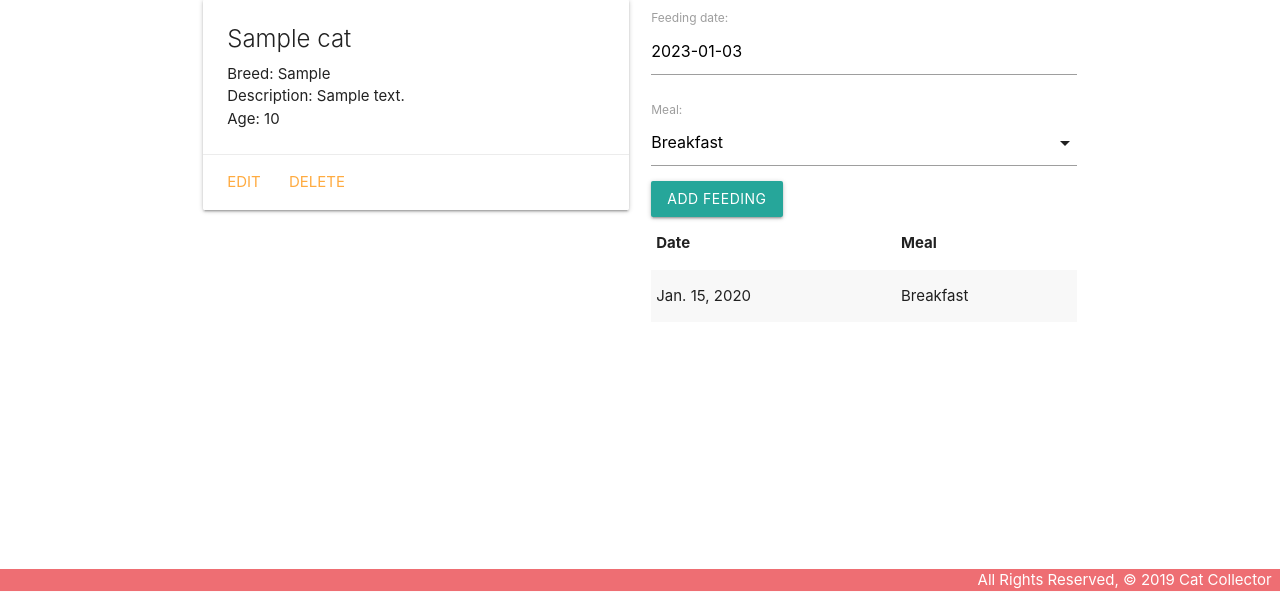
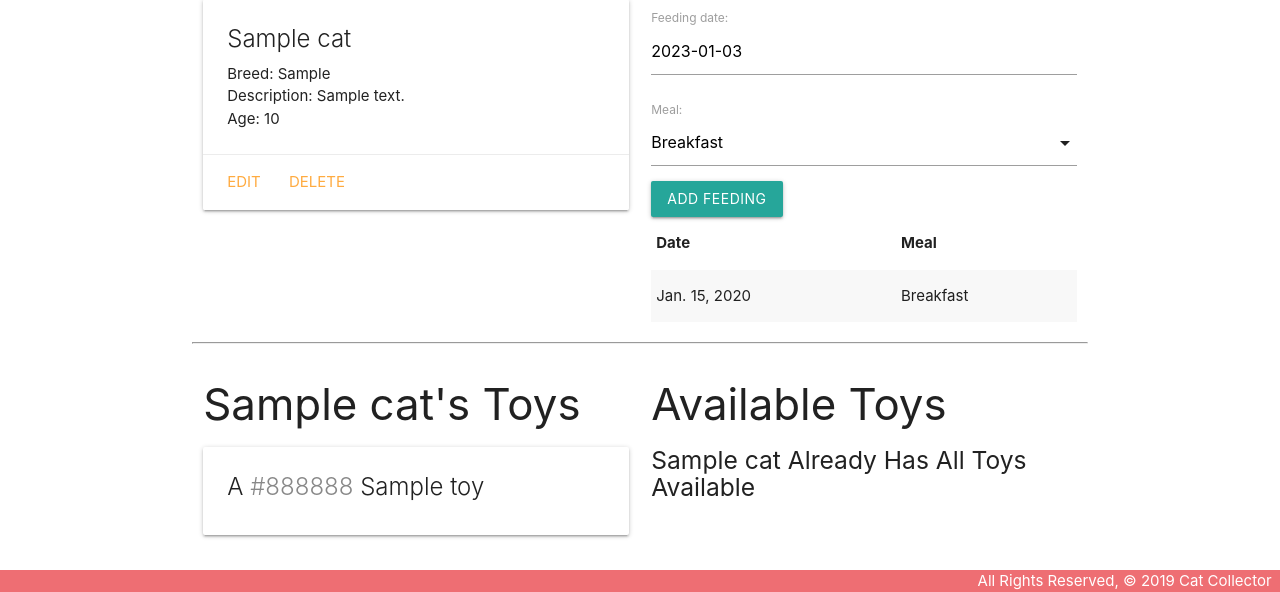
Before and after one commit to MLeys/catcollector, a Django app: page /cats/1/ in a window 1280 px wide. Shown: the part 209-801 px from the top of the page. Run offline with Django 4.2, Linux system fonts and the light colour scheme; tables that the repository leaves empty hold one stand-in row (values such as "Sample post").

Commit message:
Finished final lab

```diff
--- a/main_app/models.py
+++ b/main_app/models.py
@@ -23,7 +23,11 @@ class Cat(models.Model):
 	name = models.CharField(max_length=100)
 	breed = models.CharField(max_length=100)
 	description = models.TextField(max_length=250)
+	toys = models.ManyToManyField(Toy)
 	age = models.IntegerField()
+
+	def __str__(self):
+		return self.name
 
 	# THIS HANDLES REDIRECTS FOR OUR CBV's
 	def get_absolute_url(self):
--- a/main_app/templates/cats/detail.html
+++ b/main_app/templates/cats/detail.html
@@ -47,7 +47,48 @@
     </table>
   </div>
 </div>
-
+<hr>
+<div class="row">
+  <div class="col s6">
+    <h3>{{ cat.name }}'s Toys</h3>
+    {% if cat.toys.count %}
+      {% for toy in cat.toys.all %}
+        <div class="card">
+          <div class="card-content">
+            <span class="card-title">
+              A <span style="color: {{ toy.color }}">{{ toy.color }}</span> {{ toy.name }}
+            </span>
+          </div>
+        </div>
+      {% endfor %}
+    {% else %}
+      <h5>No Toys :(</h5>
+    {% endif %}
+  </div>
+  <!-- Available toys will come after this line -->
+  <div class="col s6">
+    <h3>Available Toys</h3>
+    {% if toys.count %}
+      {% for toy in toys.all %}
+        <div class="card">
+          <div class="card-content">
+            <span class="card-title">
+              A <span style="color: {{ toy.color }}">{{ toy.color }}</span> {{ toy.name }}
+            </span>
+          </div>
+          <div class="card-action">
+            <form action="{% url 'assoc_toy' cat.id toy.id %}" method="post">
+              {% csrf_token %}
+              <button type="submit" class="btn">Add</button>
+            </form>
+          </div>
+        </div>
+      {% endfor %}
+    {% else %}
+      <h5>{{cat.name}} Already Has All Toys Available</h5>
+    {% endif %}
+  </div>
+</div>
 <script>
 	// select the element, rember django gives us id's on our form
 	const selectEl = document.querySelector('#id_meal');
--- a/main_app/urls.py
+++ b/main_app/urls.py
@@ -17,9 +17,13 @@ urlpatterns = [
 	path('cats/<int:pk>/update/', views.CatUpdate.as_view(), name='cats_update'),
 	path('cats/<int:pk>/delete/', views.CatDelete.as_view(), name='cats_delete'),
 	path('cats/<int:cat_id>/add_feeding/', views.add_feeding, name='add_feeding'),
-  path('toys/', views.ToyList.as_view(), name='toys_index'),
-  path('toys/<int:pk>/', views.ToyDetail.as_view(), name='toys_detail'),
-  path('toys/create/', views.ToyCreate.as_view(), name='toys_create'),
-  path('toys/<int:pk>/update/', views.ToyUpdate.as_view(), name='toys_update'),
-  path('toys/<int:pk>/delete/', views.ToyDelete.as_view(), name='toys_delete'),
+	path('toys/', views.ToyList.as_view(), name='toys_index'),
+	path('toys/<int:pk>/', views.ToyDetail.as_view(), name='toys_detail'),
+	path('toys/create/', views.ToyCreate.as_view(), name='toys_create'),
+	path('toys/<int:pk>/update/', views.ToyUpdate.as_view(), name='toys_update'),
+	path('toys/<int:pk>/delete/', views.ToyDelete.as_view(), name='toys_delete'),
+	path('cats/<int:cat_id>/add_feeding/', views.add_feeding, name='add_feeding'),
+  # associate a toy with a cat (M:M)
+  	path('cats/<int:cat_id>/assoc_toy/<int:toy_id>/', views.assoc_toy, name='assoc_toy'),
+
 ]
--- a/main_app/views.py
+++ b/main_app/views.py
@@ -63,7 +63,7 @@ class CatCreate(CreateView):
   # specify what fields we want on our form
   # ['name', 'breed', 'description'] <- specify whats keys from the model
   # in a list
-  fields = '__all__' # two _ this specifies every field on the model (all keys)
+  fields = ['name', 'breed', 'description', 'age'] # two _ this specifies every field on the model (all keys)
 # CONVENTION ALERT!
 # CBV expects a template with the following naming
 # templates/<name of app>/<model name>_form.html
@@ -95,13 +95,27 @@ def cats_detail(request, cat_id):
   # use our model Cat (Capital cat) to retrieve whatever row
   # from our db the cat_id matches
   cat = Cat.objects.get(id=cat_id)
+  toys_cat_doesnt_have = Toy.objects.exclude(id__in = cat.toys.all().values_list('id'))
+
 
   # instiate our form class, to create a form from the class
   # feeding_form is the instance of our class, aka a form
   feeding_form = FeedingForm()
   # cats/detail.html <- refers to a template
   # render responds to the client
-  return render(request, 'cats/detail.html', {'cat': cat, 'feeding_form': feeding_form})
+  return render(request, 'cats/detail.html',
+    {
+      'cat': cat,
+      'feeding_form': feeding_form,
+      'toys': toys_cat_doesnt_have
+    })
+
+
+def assoc_toy(request, cat_id, toy_id):
+  # Note that you can pass a toy's id instead of the whole object
+  Cat.objects.get(id=cat_id).toys.add(toy_id)
+  return redirect('detail', cat_id=cat_id)
+
 
 class ToyList(ListView):
   model = Toy
```
Also changed, not shown: main_app/migrations/0005_cat_toys.py (added).
